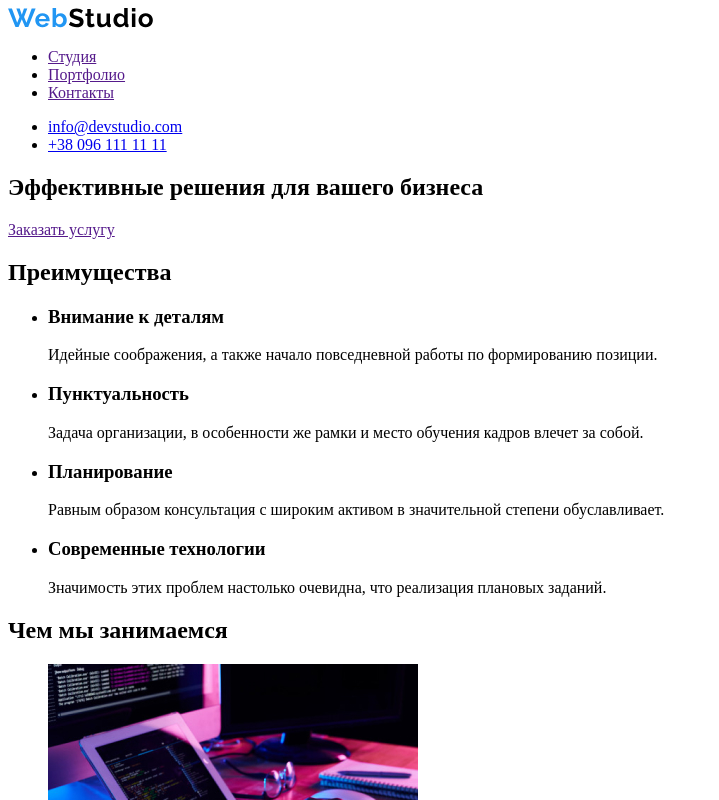
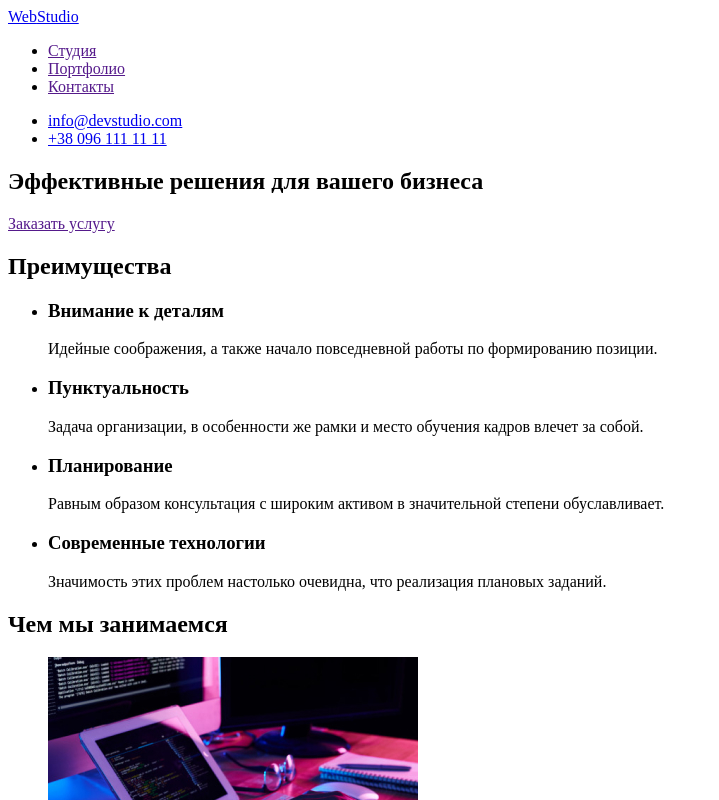
Before and after one commit to RomanSaltykov/goit-markup-hw-01, a plain HTML site: page index.html in a window 1280 px wide. Shown: the top 800 px of the page, without its empty margins (0-719 px from the left). Drawn offline with Linux system fonts and the light colour scheme.

Commit message:
Вносит финальные правки перед сдачей ДЗ

```diff
--- a/index.html
+++ b/index.html
@@ -11,18 +11,20 @@
 
     <header>
         <nav>
-            <a href="/"><img src="./images/webstudio.svg" alt="Логотип сайта" width="145"></a>
+            <!-- <a href="/"><img src="./images/webstudio.svg" alt="Логотип сайта" width="145"></a> -->
+            <a href="/" lang="en"><span>Web</span>Studio</a>
             <ul>
                 <li><a href="">Студия</a></li>
                 <li><a href="">Портфолио</a></li>
                 <li><a href="">Контакты</a></li>
             </ul>
+        </nav>
 
             <ul>
                 <li><a href="mailto:info@devstudio.com">info@devstudio.com</a></li>
                 <li><a href="tel:+380961111111">+38 096 111 11 11</a></li>
             </ul>
-        </nav>
+
     </header>
 
     <main>
@@ -107,9 +109,10 @@
 
     <footer>
         <h3>Контактные данные</h3>
-        <a href="/"><img src="./images/webstudio.svg" alt="Логотип сайта" width="145"></a>
+        <a href="/"><span>Web</span>Studio</a>
+        <!-- <a href="/"><img src="./images/webstudio.svg" alt="Логотип сайта" width="145"></a> -->
         <address>
-            <p>г. Киев, пр-т Леси Украинки, 26</p>
+            <a href="https://goo.gl/maps/oHU4YcyeSBR1wk3o7" target="_blank" rel="noreferrer noopener">г. Киев, пр-т Леси Украинки, 26</a>
             <ul>
                 <li><a href="mailto:info@example.com">info@example.com</a></li>
                 <li><a href="tel:+380991111111">+38 099 111 11 11</a></li>
```
Also changed, not shown: 2 other files.
